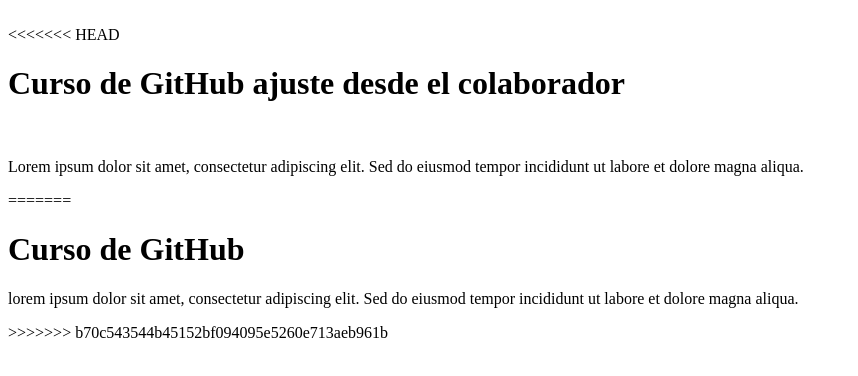
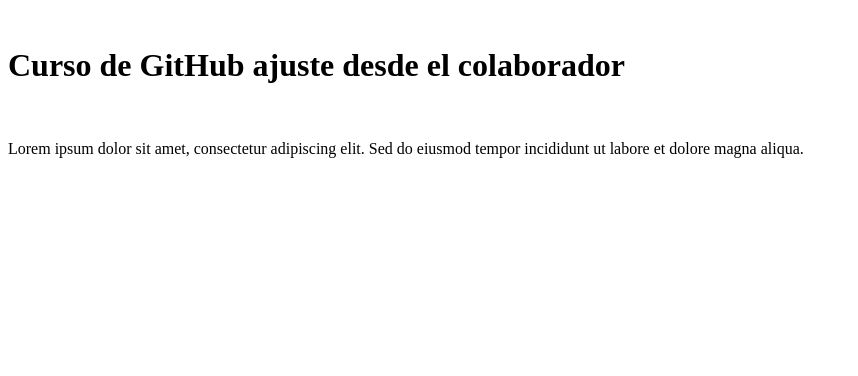
Before and after one commit to venomnec452-maker/FS-GITHUB-18, a plain HTML site: page index.html in a window 1280 px wide. Shown: the whole page, without its empty margins (0-858 px from the left). Drawn offline with Linux system fonts and the light colour scheme.

```diff
--- a/index.html
+++ b/index.html
@@ -7,13 +7,8 @@
 </head>
 <br>
 <body>
-<<<<<<< HEAD
     <h1>Curso de GitHub ajuste desde el colaborador</h1>
     <br>
     <p>Lorem ipsum dolor sit amet, consectetur adipiscing elit. Sed do eiusmod tempor incididunt ut labore et dolore magna aliqua.</p>
-=======
-    <h1>Curso de GitHub</h1>
-    <p>lorem ipsum dolor sit amet, consectetur adipiscing elit. Sed do eiusmod tempor incididunt ut labore et dolore magna aliqua.</p>
->>>>>>> b70c543544b45152bf094095e5260e713aeb961b
 </body>
 </html>
```
